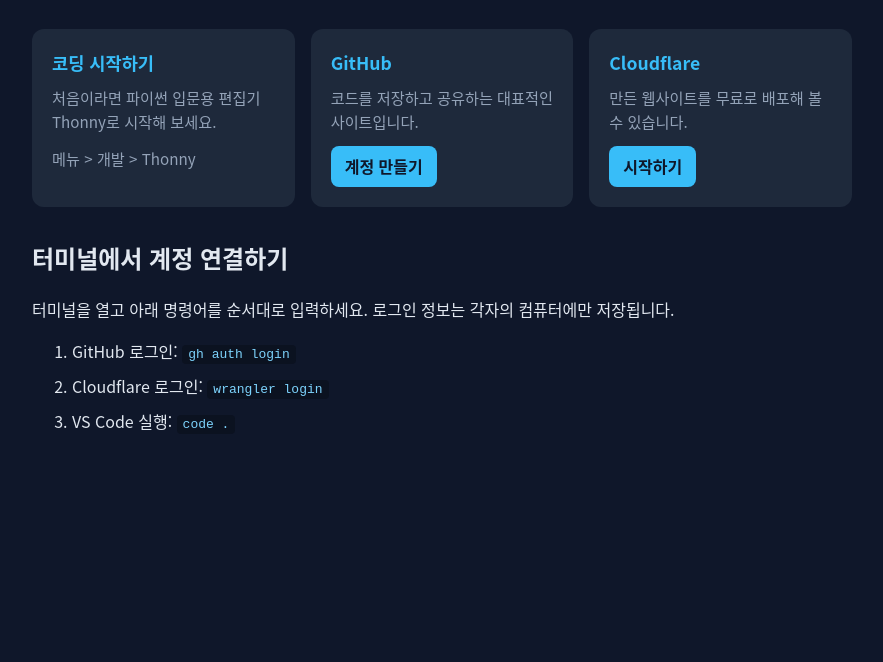
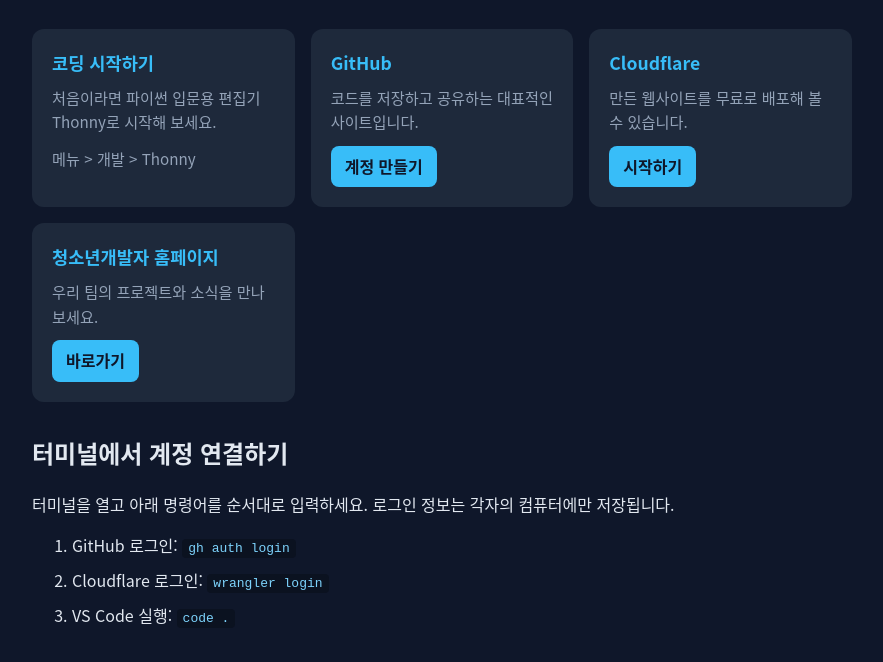
Before and after one commit to youthdeveloping/YouthOS, a plain HTML site: page config/includes.chroot/usr/share/youthos/welcome.html in a window 1280 px wide. Shown: the part 124-786 px from the top of the page, without its empty margins (198-1081 px from the left). Drawn offline with Linux system fonts and the light colour scheme.

Commit message:
청소년개발자 홈페이지 바로가기 추가 (앱 메뉴, 바탕화면, 북마크, 환영 화면)
Co-Authored-By: Claude Sonnet 5.5 <noreply@anthropic.com>
Claude-Session: https://claude.ai/code/session_017iuJ9mC56zJmnvr3yith5k

```diff
--- a/config/includes.chroot/etc/firefox/policies/policies.json
+++ b/config/includes.chroot/etc/firefox/policies/policies.json
@@ -7,6 +7,7 @@
     "DisplayBookmarksToolbar": "always",
     "ManagedBookmarks": [
       { "toplevel_name": "개발자 사이트" },
+      { "name": "청소년개발자 홈페이지", "url": "https://youthdeveloping.github.io" },
       { "name": "GitHub", "url": "https://github.com" },
       { "name": "Cloudflare", "url": "https://dash.cloudflare.com" },
       { "name": "Cloudflare Docs", "url": "https://developers.cloudflare.com" },
--- a/config/includes.chroot/usr/share/youthos/welcome.html
+++ b/config/includes.chroot/usr/share/youthos/welcome.html
@@ -44,6 +44,11 @@
       <p>만든 웹사이트를 무료로 배포해 볼 수 있습니다.</p>
       <a class="btn" href="https://dash.cloudflare.com/sign-up">시작하기</a>
     </div>
+    <div class="card">
+      <h2>청소년개발자 홈페이지</h2>
+      <p>우리 팀의 프로젝트와 소식을 만나 보세요.</p>
+      <a class="btn" href="https://youthdeveloping.github.io">바로가기</a>
+    </div>
   </div>
 
   <section>
```
Also changed, not shown: 3 other files.
